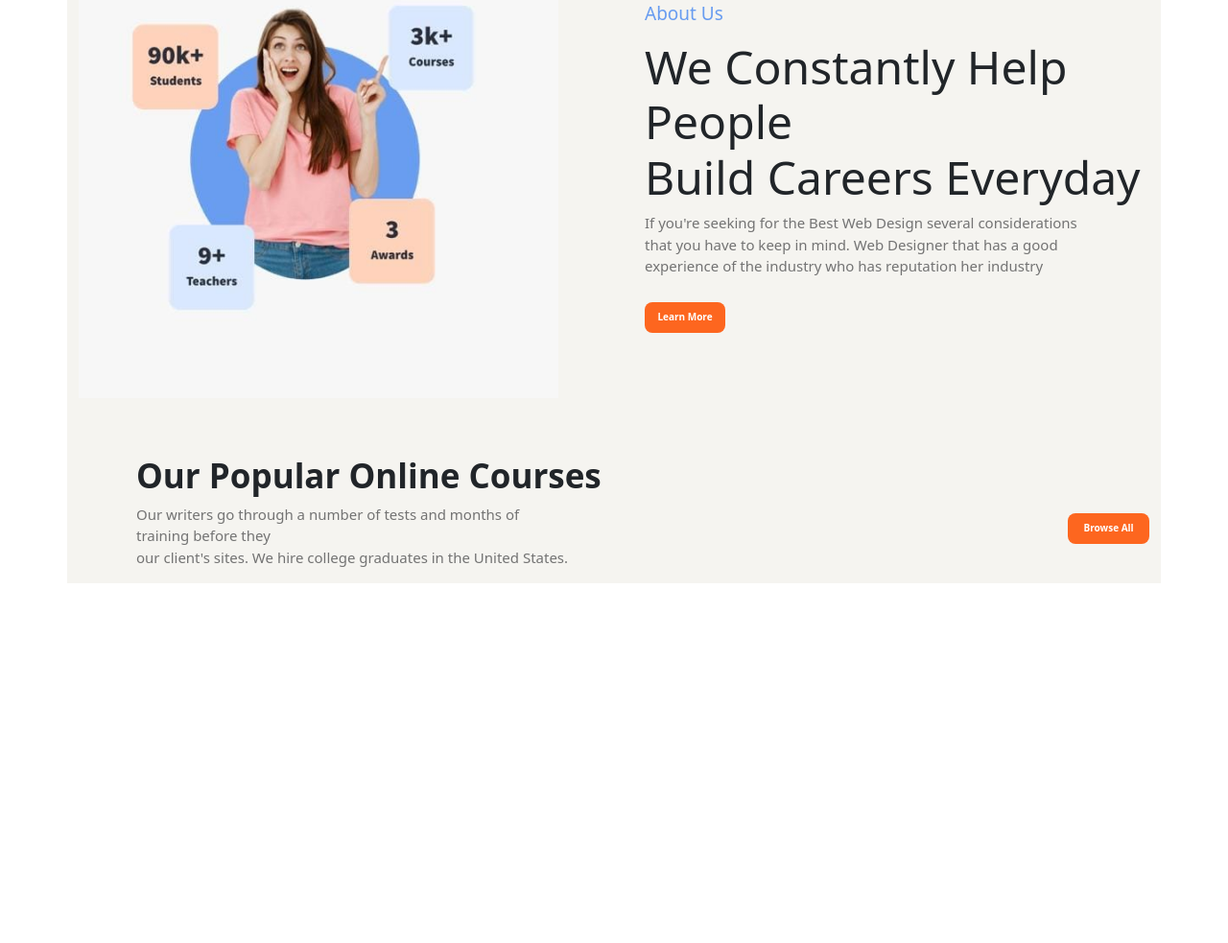
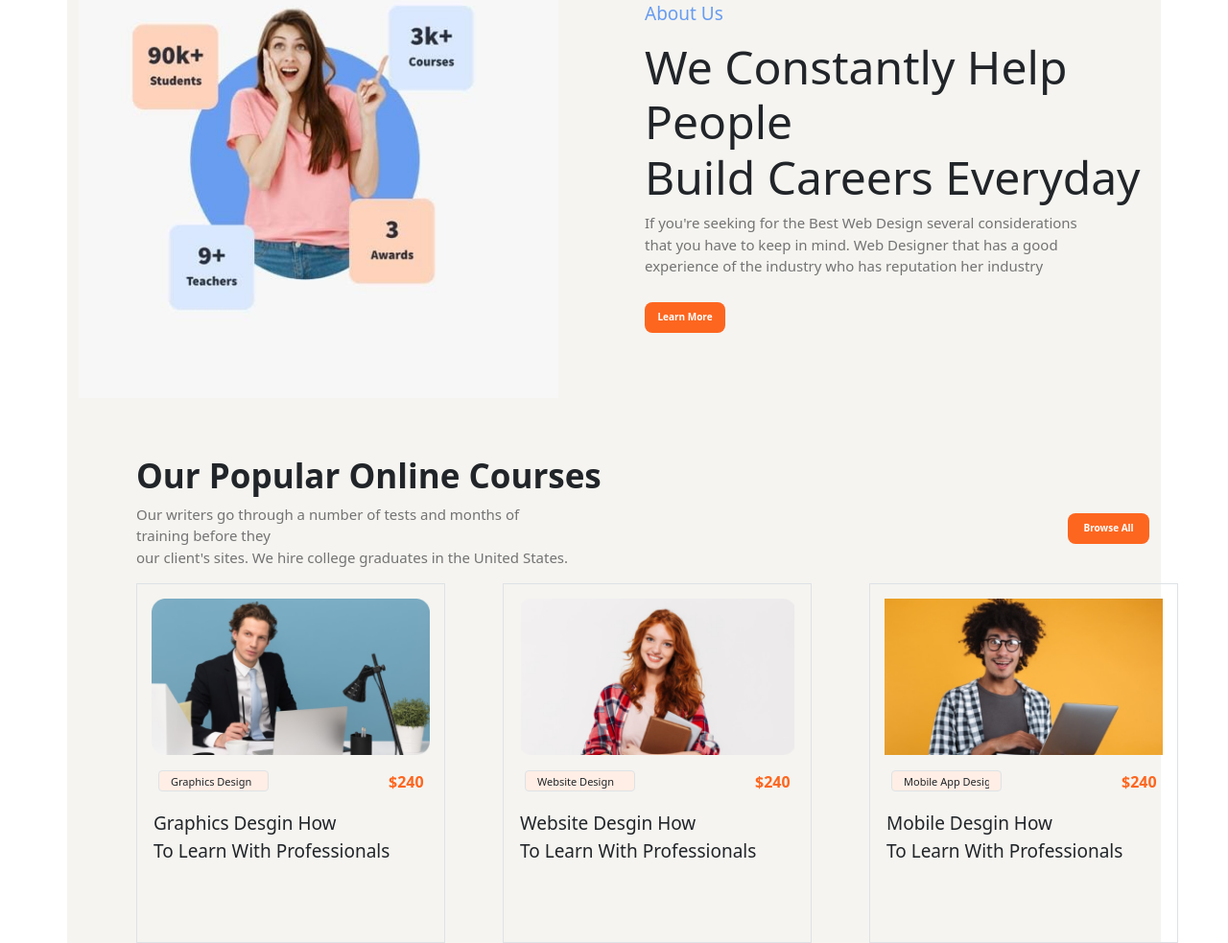
Before and after one commit to prerna1113/Education-design, a website: page education.html in a window 1280 px wide. Shown: the part 800-1783 px from the top of the page at 96% size. Before the commit the page ends 1408 px from the top, so only its background shows below. Drawn offline with nearby package versions, Linux system fonts and the light colour scheme.

```diff
--- a/education.html
+++ b/education.html
@@ -65,13 +65,15 @@
 
             </div>
             <div class="d-flex  ">
-                <img src="Image/AboutUs.jpeg " style="width:500px;height:auto ;;"/>
-               <div class=" " style="margin-top: 140px; margin-left: 90px;" >
+                <img src="Image/AboutUs.jpeg " style="width:500px;height:auto ;;" />
+                <div class=" " style="margin-top: 140px; margin-left: 90px;">
                     <h3 style=" color:#689CF0;  font-weight: 300;
               font-size: 19px;">About Us</h3>
 
-              <h1 style="font-size: 48px; margin-top:15px;">We Constantly Help People <br> Build Careers Everyday</h1>
-              <p style="color:#737373;font-size: 15px; font-weight: 250;">If you're seeking for the Best Web Design several considerations <br>
+                    <h1 style="font-size: 48px; margin-top:15px;">We Constantly Help People <br> Build Careers Everyday
+                    </h1>
+                    <p style="color:#737373;font-size: 15px; font-weight: 250;">If you're seeking for the Best Web
+                        Design several considerations <br>
                         that you have to keep in mind. Web Designer that has a good <br>
                         experience of the industry who has reputation her industry
                     </p>
@@ -84,12 +86,14 @@
             <div class="Courses" style="margin-left: 60px; margin-top: 60px;">
                 <h1 style="font-weight: 750; font-size: 35px;">Our Popular Online Courses</h1>
                 <div class="d-flex">
-                    <p style="color:#737373;font-size: 15px; font-weight: 250;">Our writers go through a number of tests and months of training before they<br>
+                    <p style="color:#737373;font-size: 15px; font-weight: 250;">Our writers go through a number of tests
+                        and months of training before they<br>
                         our client's sites. We hire college graduates in the United States. </p>
 
                     <button class="btn " type="submit" value="Browse All" style="font-size: 10px; width:100px ;border-radius: 8px;
               height:32px ;padding:4px; background-color:#FD661F;color:white;
-              font-weight:800;margin-top: 10px; text-align: center; margin-left: 520px;" >  Browse All <i class="fas fa-arrow-right ml-2"></i></button>
+              font-weight:800;margin-top: 10px; text-align: center; margin-left: 520px;"> Browse All <i
+                            class="fas fa-arrow-right ml-2"></i></button>
                     <!-- <button class="btn btn-primary">
                 Button Text
 
@@ -97,7 +101,63 @@
                 </div>
 
             </div>
+            <div class="d-flex">
+                <div class="cards border " style="width:330px; margin-left: 60px;">
 
+                    <img class="card-img-top" src="Image/image.png" class="card-img-top p-lg-4" alt="..."
+                        style="width:320px; padding: 15px ;justify-content: center;">
+
+                    <div class="card-body " style="margin-bottom: 80px;">
+                        <div class="d-flex" style=" margin-top: 1px;">
+                            <input type="text" class="form-control" value="Graphics Design" style="width:115px;font-size: 11px; height:22px ;
+                        margin-left: 22px; background-color: #FFEEE5; border-radius: 4px;" />
+
+                            <p class="d-flex" style="margin-left: 125px; color:#FD661F ;font-weight: 800;">$240</p>
+                        </div>
+
+                        <p class="card-text" style="font-weight: 500; font-size: 19px; padding: 1px;margin-left: 16px;">Graphics Desgin
+                            How<br>
+                            To Learn With Professionals</p>
+                    </div>
+                </div>
+
+                <div class="cards border " style="width:330px; margin-left: 60px;">
+
+                    <img class="card-img-top" src="Image/image2.png" class="card-img-top p-lg-4" alt="..."
+                        style="width:320px; padding: 15px ;justify-content: center;">
+
+                    <div class="card-body " style="margin-bottom: 80px;">
+                        <div class="d-flex" style=" margin-top: 1px;">
+                            <input type="text" class="form-control" value="Website Design" style="width:115px;font-size: 11px; height:22px ;
+                        margin-left: 22px; background-color: #FFEEE5; border-radius: 4px;" />
+
+                            <p class="d-flex" style="margin-left: 125px; color:#FD661F ;font-weight: 800;">$240</p>
+                        </div>
+
+                        <p class="card-text" style="font-weight: 500; font-size: 19px; padding: 1px;margin-left: 16px;">Website Desgin
+                            How<br>
+                            To Learn With Professionals</p>
+                    </div>
+                </div>
+
+                <div class="cards border " style="width:330px; margin-left: 60px;">
+
+                    <img class="card-img-top" src="Image/image3.png" class="card-img-top p-lg-4" alt="..."
+                        style="width:320px; padding: 15px ;justify-content: center;">
+
+                    <div class="card-body " style="margin-bottom: 80px;">
+                        <div class="d-flex" style=" margin-top: 1px;">
+                            <input type="text" class="form-control" value="Mobile App Design" style="width:115px;font-size: 11px; height:22px ;
+                        margin-left: 22px; background-color: #FFEEE5; border-radius: 4px;" />
+
+                            <p class="d-flex" style="margin-left: 125px; color:#FD661F ;font-weight: 800;">$240</p>
+                        </div>
+
+                        <p class="card-text" style="font-weight: 500; font-size: 19px; padding: 1px;margin-left: 16px;">Mobile Desgin
+                            How<br>
+                            To Learn With Professionals</p>
+                    </div>
+                </div>
         </div>
         <script src="node_modules/bootstrap/dist/js/bootstrap.bundle.js"></script>
 </body>
--- a/education.js
+++ b/education.js
@@ -1 +1,43 @@
-console.log("Hello world");
+
+
+
+const cardsData = [
+
+    {
+      imageSrc: 'Image/image2.png',
+      title: 'Card 2',
+      description: 'Description for Card 2',
+    },
+    {
+      imageSrc: 'Image/image3.png',
+      title: 'Card 3',
+      description: 'Description for Card 3',
+    },
+  ];
+  const cardContainer = document.getElementsByClassName('cards');
+  for (const cardData of cardsData) {
+    const card = document.createElement('div');
+    card.className = 'card';
+
+    const image = document.createElement('img');
+    image.src = cardData.imageSrc;
+    image.className = 'card-img-top';
+    image.alt = 'Image';
+    card.appendChild(image);
+
+    const cardBody = document.createElement('div');
+    cardBody.className = 'card-body';
+
+    const title = document.createElement('h5');
+    title.className = 'form-control';
+    title.textContent = cardData.title;
+    cardBody.appendChild(title);
+
+    const description = document.createElement('p');
+    description.className = 'card-text';
+    description.textContent = cardData.description;
+    cardBody.appendChild(description);
+
+    card.append(cardBody);
+    cardContainer.appendChild(card);
+  }
```
Also changed, not shown: Image/image.png (added), Image/image2.png (added), Image/image3.png (added), 1 other file. Lines whose indentation alone changed are shown as unchanged.
